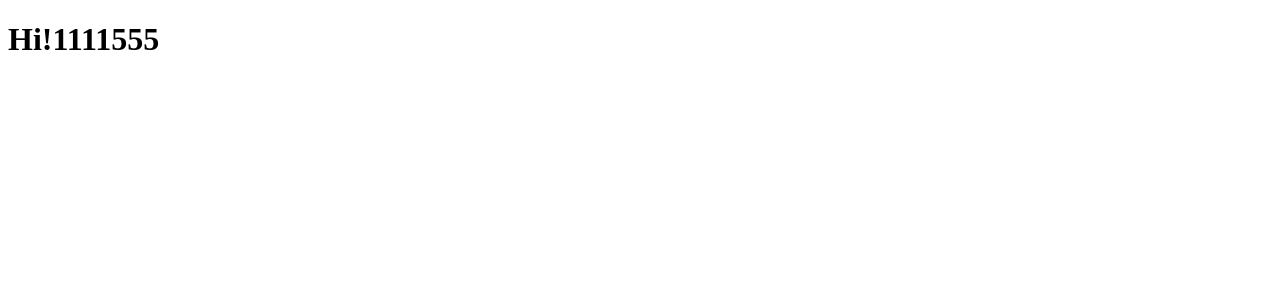
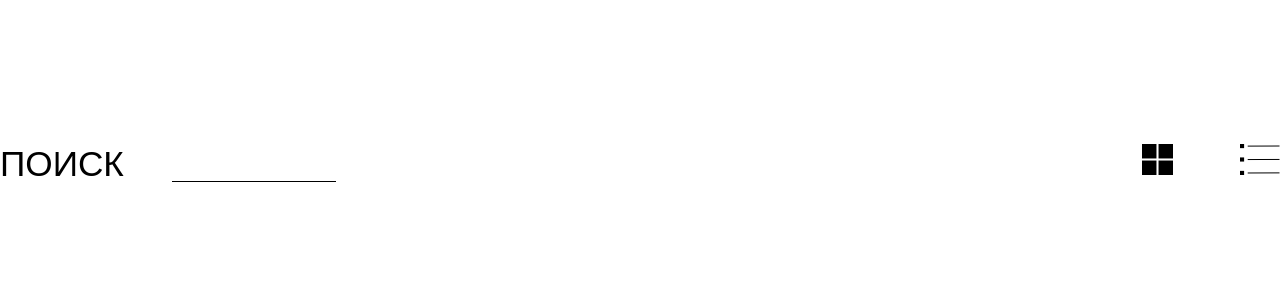
Before and after one commit to shnider/strelka_test, a React app: page / in a window 1280 px wide. Shown: the top 300 px of the page. Built offline with nearby package versions, Linux system fonts and the light colour scheme.

Commit message:
Added header

```diff
--- /dev/null
+++ b/src/app.jsx
@@ -0,0 +1,31 @@
+import React from 'react';
+import { createGlobalStyle } from 'styled-components';
+
+import Header from './components/header/header';
+
+const GlobalStyle = createGlobalStyle`
+  @font-face {
+    font-family: 'Helvetica Regular';
+    src: local('Helvetica Regular'), local('HelveticaRegular'),
+        url('HelveticaRegular.otf') format('otf'));
+    font-weight: regular;
+  }
+
+  body {
+    margin: 0;
+    padding: 0;
+    font-family: 'Helvetica Regular', sans-serif;
+    font-size: 10px;
+    text-rendering: optimizeLegibility !important;
+    -webkit-font-smoothing: antialiased;
+  }
+`;
+
+const App = () => (
+  <>
+    <GlobalStyle />
+    <Header />
+  </>
+);
+
+export default App;
--- /dev/null
+++ b/src/components/header/header.jsx
@@ -0,0 +1,20 @@
+import React from 'react';
+import styled from 'styled-components';
+
+import Search from './search';
+import LayoutSwitch from './layout-switch';
+
+const Wrapper = styled.section`
+  display: flex;
+  justify-content: space-between;
+  margin-top: 9rem;
+`;
+
+const Header = () => (
+  <Wrapper>
+    <Search />
+    <LayoutSwitch />
+  </Wrapper>
+);
+
+export default Header;
--- /dev/null
+++ b/src/components/header/layout-switch.jsx
@@ -0,0 +1,58 @@
+import React from 'react';
+import styled from 'styled-components';
+
+const Wrapper = styled.div``;
+
+const IconButton = styled.svg`
+  fill: #000;
+  margin-left: 4.2rem;
+`;
+
+const LayoutSwitch = () => (
+  <Wrapper>
+    <IconButton
+      width="31"
+      height="31"
+      viewBox="0 0 31 31"
+      xmlns="http://www.w3.org/2000/svg"
+    >
+      <rect width="14.4667" height="14.4667" fill="black" />
+      <rect y="16.5332" width="14.4667" height="14.4667" fill="black" />
+      <rect x="16.5332" width="14.4667" height="14.4667" fill="black" />
+      <rect
+        x="16.5332"
+        y="16.5332"
+        width="14.4667"
+        height="14.4667"
+        fill="black"
+      />
+    </IconButton>
+    <IconButton
+      width="40"
+      height="31"
+      viewBox="0 0 40 31"
+      xmlns="http://www.w3.org/2000/svg"
+    >
+      <rect y="13.4331" width="4.10526" height="4.13333" fill="black" />
+      <rect width="4.10526" height="4.13333" fill="black" />
+      <rect y="26.8667" width="4.10526" height="4.13333" fill="black" />
+      <path
+        d="M8.21094 15.5518L39.0004 15.4485"
+        stroke="black"
+        strokeLinecap="square"
+      />
+      <path
+        d="M8.21094 2.1182L39.0004 2.01487"
+        stroke="black"
+        strokeLinecap="square"
+      />
+      <path
+        d="M8.21094 28.9849L39.0004 28.8816"
+        stroke="black"
+        strokeLinecap="square"
+      />
+    </IconButton>
+  </Wrapper>
+);
+
+export default LayoutSwitch;
--- /dev/null
+++ b/src/components/header/search.jsx
@@ -0,0 +1,28 @@
+import React from 'react';
+import styled from 'styled-components';
+
+const Title = styled.span`
+  margin-right: 3rem;
+  font-size: 2.2rem;
+  vertical-align: sub;
+`;
+
+const StyledInput = styled.input`
+  width: 10rem;
+  border-top: 0;
+  border-left: 0;
+  border-right: 0;
+  border-bottom: 1px solid #000;
+  font-size: 1.8rem;
+  font-family: 'Helvetica Regular';
+  margin-bottom: 0.4rem;
+`;
+
+const Search = () => (
+  <div>
+    <Title>ПОИСК</Title>
+    <StyledInput />
+  </div>
+);
+
+export default Search;
--- a/webpack.config.js
+++ b/webpack.config.js
@@ -4,22 +4,22 @@ const HtmlWebpackPlugin = require('html-webpack-plugin');
 module.exports = {
   output: {
     path: path.resolve(__dirname, 'dist'),
-    filename: 'bundle.js'
+    filename: 'bundle.js',
   },
   module: {
     rules: [
-      { test: /\.(js|jsx)$/, exclude: /node_modules/, loader: "babel-loader" }
-    ]
+      { test: /\.(js|jsx)$/, exclude: /node_modules/, loader: 'babel-loader' },
+    ],
   },
   resolve: {
-    extensions: ['.js', '.jsx']
+    extensions: ['.js', '.jsx'],
   },
   plugins: [
     new HtmlWebpackPlugin({
-      template: 'src/index.html'
-    })
+      template: 'src/index.html',
+    }),
   ],
   devServer: {
-    contentBase: './dist'
-  }
+    contentBase: './dist',
+  },
 };
```
Also changed, not shown: src/index.js (+5 -3 lines), src/fonts/HelveticaRegular.otf (added).
